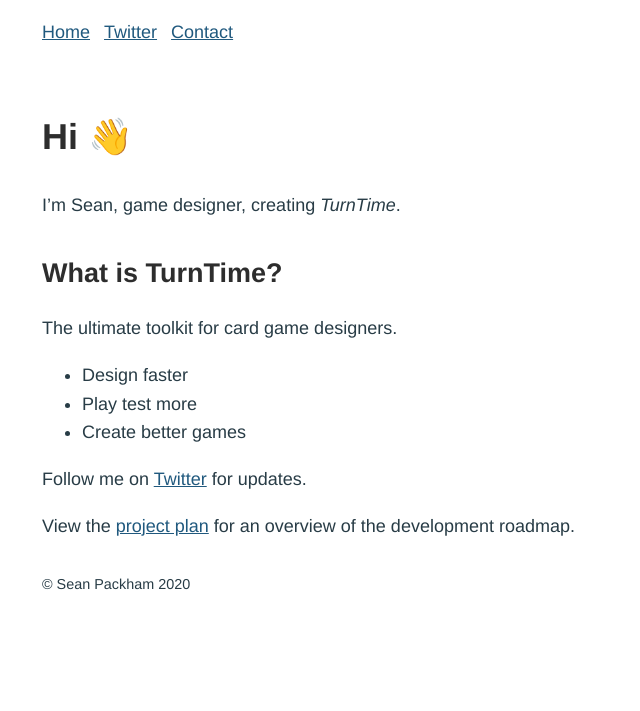
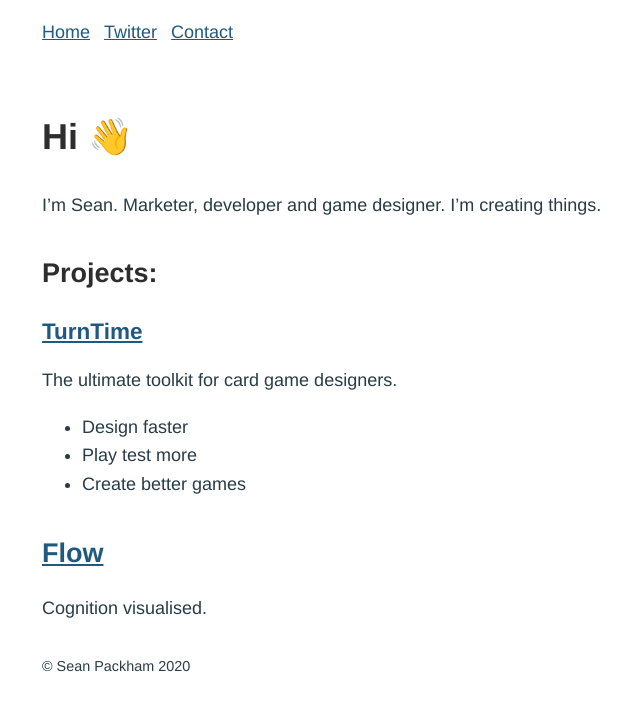
Before and after one commit to SeanPackham/seanpackham.github.io, a Jekyll site: the page built from index.md, in a window 1280 px wide. Shown: the top 711 px of the page, without its empty margins (273-913 px from the left). Built offline with Jekyll 4.4.1, drawn with Linux system fonts in a browser that asks for light colours; our own code applies the rules of GitHub Pages for plain Markdown files.

Commit message:
Added Flow

```diff
--- a/index.md
+++ b/index.md
@@ -1,12 +1,15 @@
 ---
 layout: default
+title: Hello
 ---
 
 # Hi 👋
 
-I'm Sean, game designer, creating *TurnTime*.
+I'm Sean. Marketer, developer and game designer. I'm creating things.
 
-## What is TurnTime?
+## Projects:
+
+### [TurnTime](/projects/turntime/)
 
 The ultimate toolkit for card game designers.
 
@@ -14,6 +17,6 @@ The ultimate toolkit for card game designers.
 - Play test more
 - Create better games
 
-Follow me on [Twitter](https://twitter.com/seanpackham) for updates.
+## [Flow](/projects/flow/)
 
-View the [project plan](/projects/turntime/) for an overview of the development roadmap.
+Cognition visualised.
```
